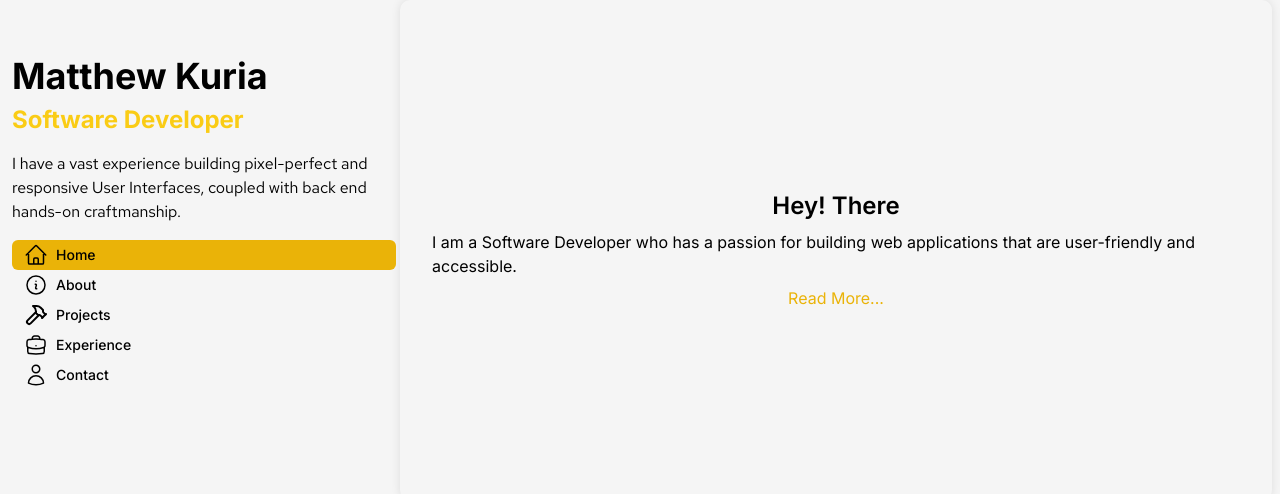
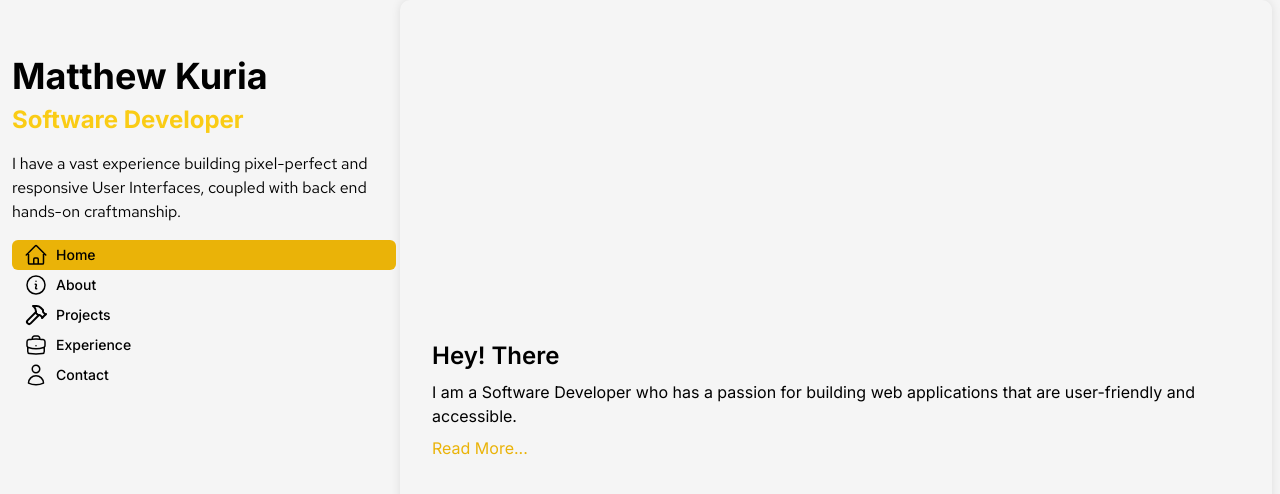
Before and after one commit to matthewkuria/myportifolio, a Next.js app: page / in a window 1280 px wide. Shown: the top 494 px of the page. Built offline with nearby package versions, Linux system fonts and the light colour scheme; a web font is replaced by a local one.

Commit message:
Add the image sizing on the home page

```diff
--- a/app/globals.css
+++ b/app/globals.css
@@ -7,11 +7,11 @@
   color: black;
 }
 .intro{
-  background: url('/tech_bg.webp') no-repeat center cover;
+  background: url('/bg-pic.jpeg') no-repeat center cover;
   padding: 2rem;
   border-radius: 10px;
   box-shadow: 0 0 10px rgba(0, 0, 0, 0.1);
-  height: 500px;
+  min-height: 100vh;
 }
 .cards-container {
   max-height: 70vh; /* Adjust the height as needed */
--- a/app/page.tsx
+++ b/app/page.tsx
@@ -5,7 +5,7 @@ export default function Home() {
 
   return (
     <main className="intro flex flex-col md:flex md:justify-center md:items-center p-5">
-      <div className=" flex flex-col items-center justify-center h-full">
+      <div className="">
         <h4 className="font-semibold text-2xl">Hey! There</h4>
         <p className="my-2">I am a Software Developer who has a passion
           for building web applications that are user-friendly and accessible.
```
Also changed, not shown: public/bg-pic.jpeg (added).
